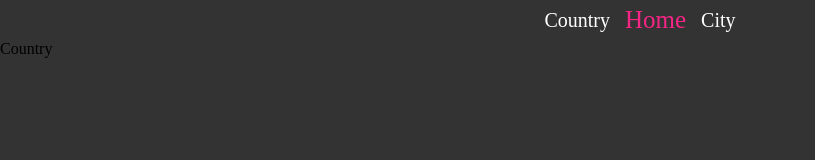
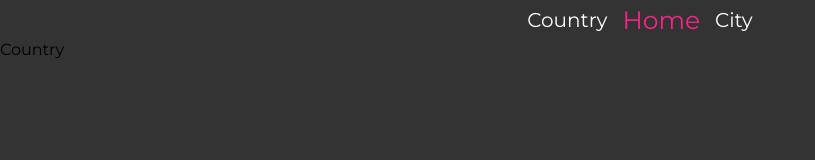
Before and after one commit to ripterdust/CountryAPI, a React (Create React App) app in the folder frontend/: page / in a window 1280 px wide. Shown: the top 160 px of the page, without its empty margins (0-815 px from the left). Built offline with nearby package versions, Linux system fonts and the light colour scheme.

Commit message:
Agregada la nueva fuente

```diff
--- a/frontend/src/styles/partials/_global.scss
+++ b/frontend/src/styles/partials/_global.scss
@@ -2,6 +2,7 @@
     margin: 0;
     padding: 0;
     box-sizing: border-box;
+    font-family: 'Montserrat', sans-serif;
 }
 
 a {
--- a/frontend/src/styles/styles.scss
+++ b/frontend/src/styles/styles.scss
@@ -1,3 +1,5 @@
+// Fonts
+@import url('https://fonts.googleapis.com/css2?family=Montserrat:wght@300;400;600;700&display=swap');
 // Global settings
 @import './partials/variables';
 @import './partials/global';
```
